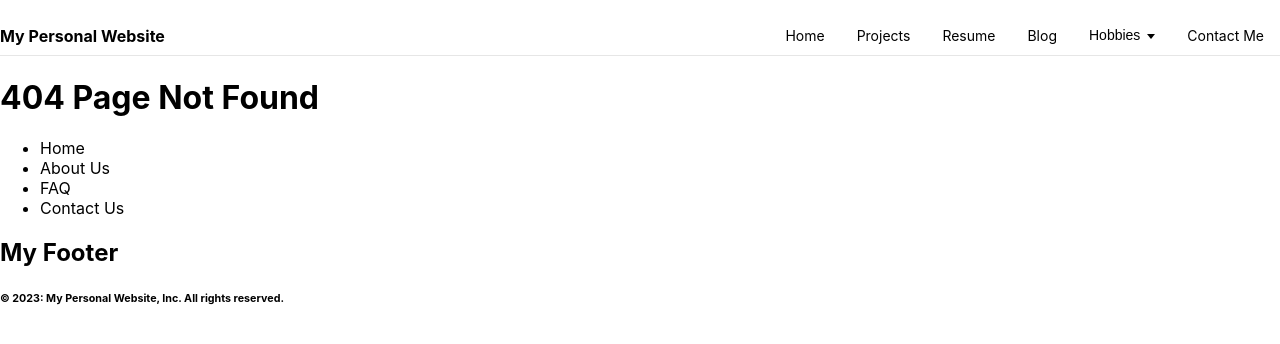
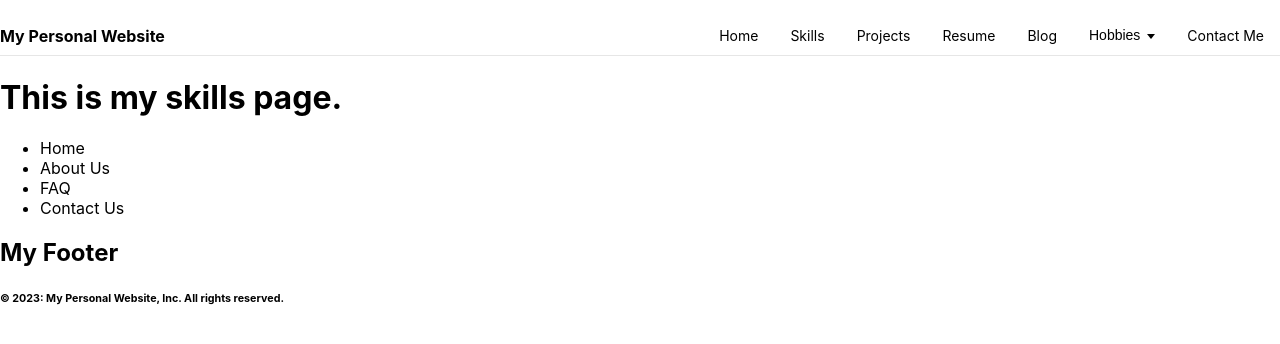
Before and after one commit to Shamayal/personal-website, a React (Create React App) app: page /skills in a window 1280 px wide. Before the commit this address had no page. Shown: the top 344 px of the page. Built offline with nearby package versions, Linux system fonts and the light colour scheme.

Commit message:
added skills section

```diff
--- a/src/App.js
+++ b/src/App.js
@@ -8,8 +8,9 @@ import NavigationBar from "./components/NavigationBar";
 import HomePage from "./routes/HomePage";
 import Footer from "./components/Footer";
 
+import Skills from "./components/Skills";
+import Projects from './components/Projects';
 import Contact from "./components/Contact";
-import Projects from './components/Projects';
 
 function App() {
   return (
@@ -24,6 +25,8 @@ function App() {
           <Route path="/" element={<HomePage />} />
 
           <Route path="*" element={<h1>404 Page Not Found</h1>} />
+
+          <Route path="/skills" element={<Skills />} />
 
           <Route path="/projects" element={<Projects />} />
 
--- /dev/null
+++ b/src/components/Skills.jsx
@@ -0,0 +1,14 @@
+// import "../../../styles/income.css"
+
+const Skills = () => {
+
+  return (
+    <div>
+      <h1>
+        This is my skills page.
+      </h1>
+    </div>
+  )
+}
+
+export default Skills;
--- a/src/menuItems.js
+++ b/src/menuItems.js
@@ -10,6 +10,10 @@ export const menuItems = [
   {
     title: 'Home',
     url: '/',
+  },
+  {
+    title: 'Skills',
+    url: '/skills',
   },
   {
     title: 'Projects',
```
